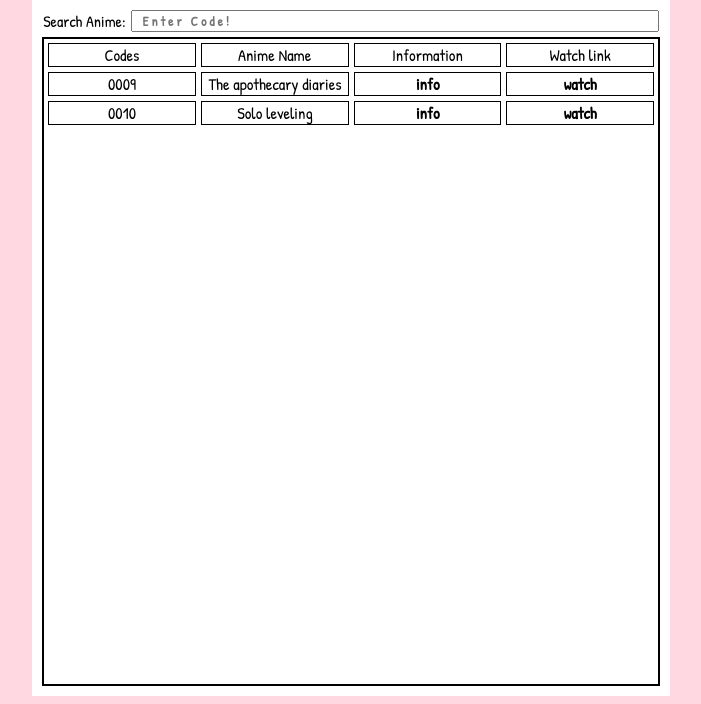
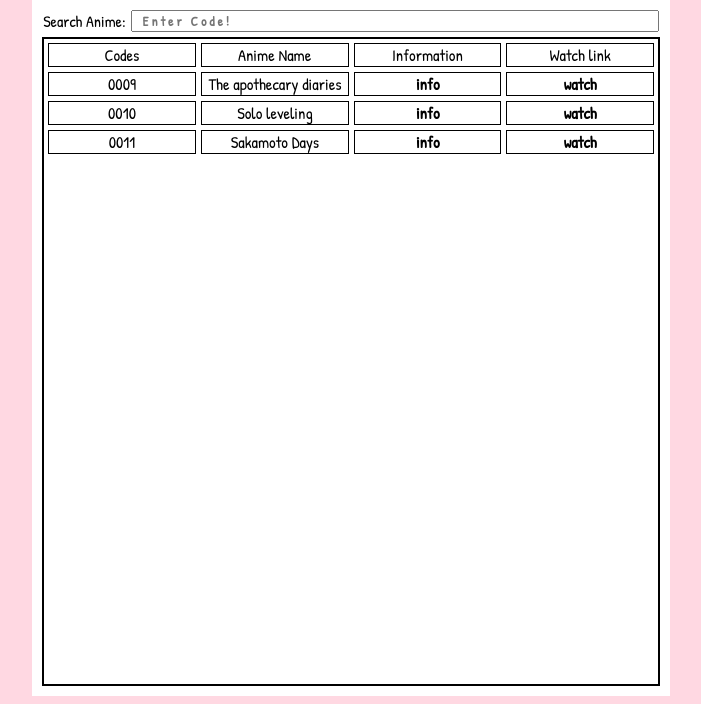
Before and after one commit to abhinavsinghcodes/noasaga_project, a website: page public/anime-list.html in a window 1280 px wide. Shown: the part 96-800 px from the top of the page, without its empty margins (289-990 px from the left). Drawn offline with Linux system fonts and the light colour scheme.

Commit message:
Update anime-list.html

```diff
--- a/public/anime-list.html
+++ b/public/anime-list.html
@@ -49,6 +49,12 @@
                         <button class="information" id="anime-button" data-anime-id="52299">info</button>
                         <button class="watch-button"><a href="https://t.me/sololevell">watch</a></button>
                     </div>
+                        <div class="item" id="item1">
+                        <span class="anime-code">0011</span>
+                        <span class="anime-name">Sakamoto Days</span>
+                        <button class="information" id="anime-button" data-anime-id="58939">info</button>
+                        <button class="watch-button"><a href="https://t.me/sakamotodays_noasaga">watch</a></button>
+                    </div>
                 </div>
             </div>
         </main>
```
